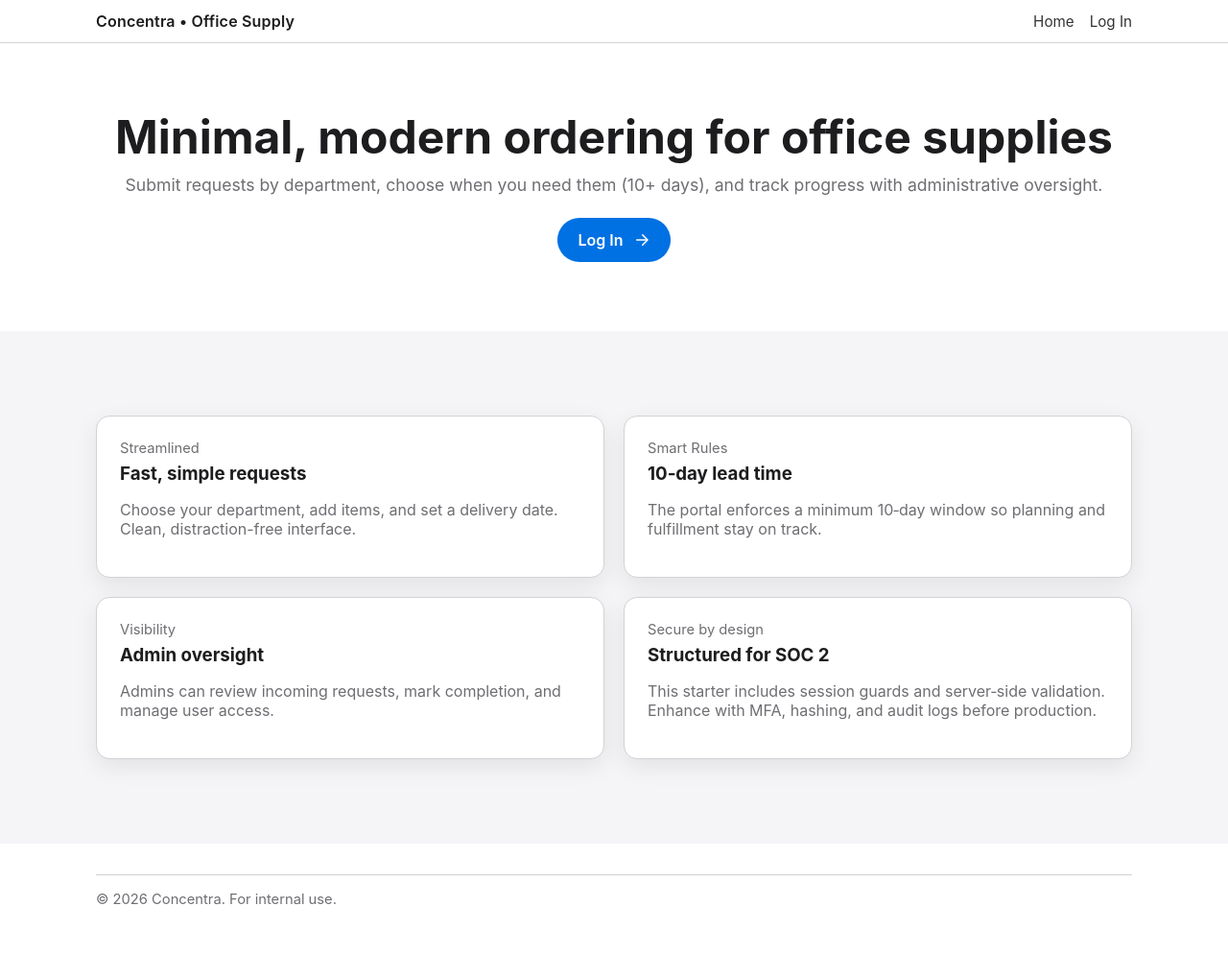
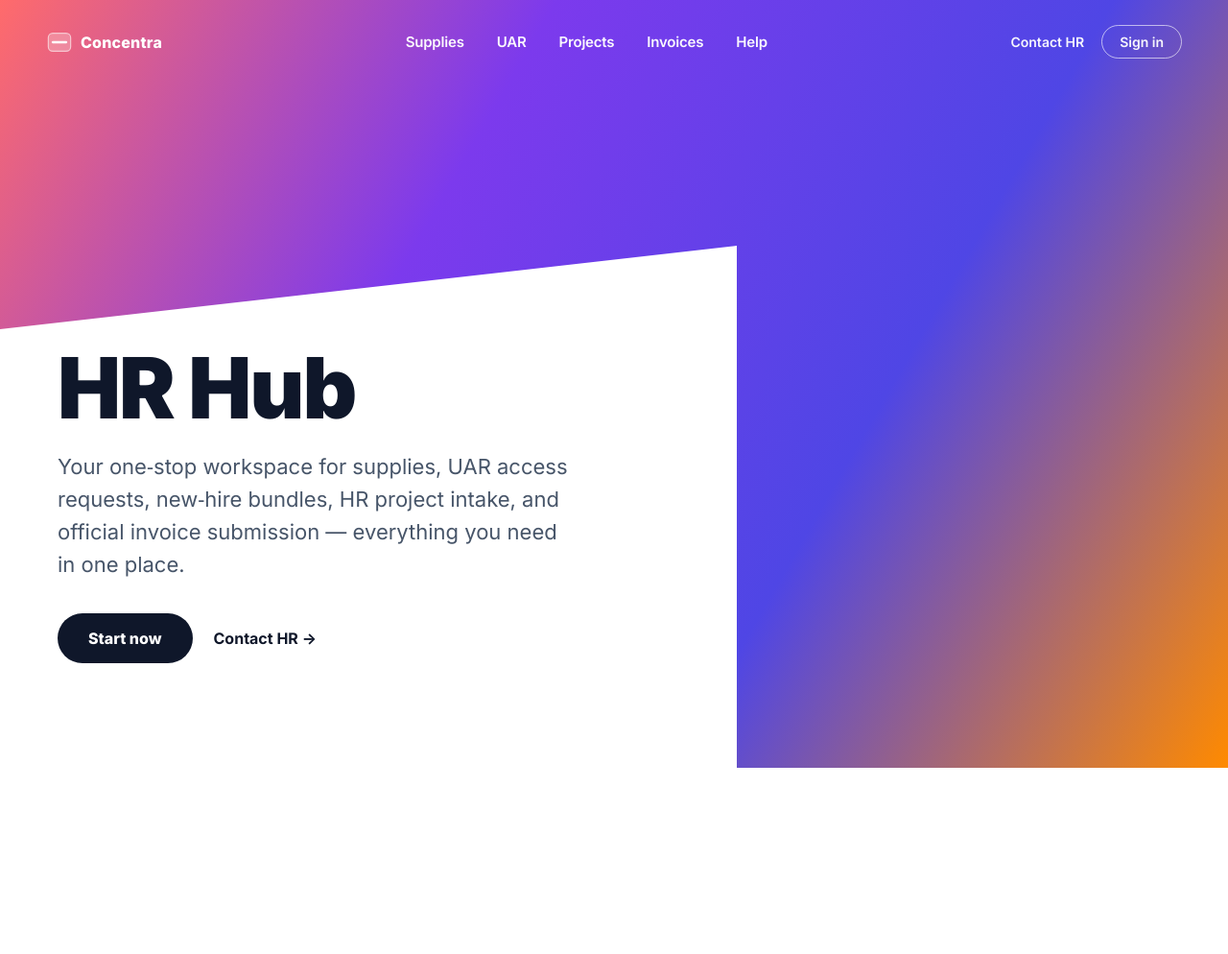
Before and after one commit to taylorcrown2026/Office-Supplies, a plain HTML site: page index.html in a window 1280 px wide. Shown: the whole page at 96% size. After the commit the page ends 800 px from the top, so only its background shows below. Drawn offline with Linux system fonts and the light colour scheme.

Commit message:
Add files via upload

```diff
--- a/index.html
+++ b/index.html
@@ -3,66 +3,169 @@
 <head>
   <meta charset="UTF-8" />
   <meta name="viewport" content="width=device-width, initial-scale=1.0" />
-  <title>Office Supply Ordering Portal</title>
-  <link rel="stylesheet" href="styles.css" />
+  <title>HR Hub — Concentra</title>
+
+  <!-- Google Fonts (correct usage — nothing visible renders) -->
+  <link rel="preconnect" href="https://fonts.gstatic.com" crossorigin>
+  <link href="https://fonts.googleapis.com/css2?family=Inter:wght@300;400;500;600;700;800;900&display=swap" rel="stylesheet">
+
+  <style>
+    /* ===================================================================
+       ROOT & GLOBAL
+       =================================================================== */
+    :root{
+      --ink:#0F172A;            /* primary text */
+      --muted:#475569;          /* secondary text */
+      --white:#FFFFFF;          /* white */
+      --surface:#FFFFFF;        /* card surface */
+      --border:#E5E7EB;         /* subtle border */
+
+      --indigo:#6366F1;         /* accent indigo */
+      --blue:#4F46E5;           /* accent blue */
+
+      /* Gradient hero stops (Stripe-like) */
+      --gA:#ff6b6b;             /* coral */
+      --gB:#7c3aed;             /* violet */
+      --gC:#4f46e5;             /* indigo */
+      --gD:#ff8a00;             /* tangerine */
+
+      --shadow-strong:0 36px 120px rgba(2,6,23,.28);
+      --shadow-soft:0 24px 80px rgba(2,6,23,.16);
+      --shadow-mid:0 16px 44px rgba(2,6,23,.20);
+
+      --r-card:28px;            /* rounded corners */
+      --r-inner:14px;
+    }
+
+    *{box-sizing:border-box;margin:0;padding:0}
+    html,body{height:100%}
+    body{
+      font-family:Inter,system-ui,-apple-system,Segoe UI,Roboto,Helvetica,Arial,sans-serif;
+      color:var(--ink);
+      background:var(--white);
+      -webkit-font-smoothing:antialiased;
+      -moz-osx-font-smoothing:grayscale;
+      overflow-x:hidden;
+    }
+
+    a{color:inherit}
+
+    /* ===================================================================
+       TOP NAV (Stripe-like)
+       =================================================================== */
+    .topbar{position:relative;z-index:50;display:flex;align-items:center;justify-content:space-between;padding:26px 48px;color:#fff}
+
+    .brand{display:flex;align-items:center;gap:12px}
+
+    /* Inline fallback logo so there's never a broken image */
+    .brand .logo-fallback{display:inline-flex;align-items:center;gap:8px;color:#fff;font-weight:800;letter-spacing:.2px}
+    .brand .logo-fallback svg{width:28px;height:28px;display:block}
+
+    /* If you have concentra-logo.png, swap the span for the img below */
+    .brand img{height:30px;display:block}
+
+    .nav{display:flex;align-items:center;gap:34px}
+    .nav a{color:#fff;opacity:.96;text-decoration:none;font-weight:600;font-size:15px;letter-spacing:-.2px}
+    .nav a:hover{opacity:1}
+
+    .right-cta{display:flex;align-items:center;gap:18px}
+    .right-cta a{color:#fff;text-decoration:none;font-weight:600;font-size:14px;opacity:.95}
+    .btn-outline{padding:8px 18px;border-radius:22px;border:1px solid rgba(255,255,255,.65);color:#fff;text-decoration:none;font-weight:600;font-size:14px}
+    .btn-outline:hover{background:rgba(255,255,255,.16)}
+
+    /* ===================================================================
+       HERO (True Stripe composition)
+       =================================================================== */
+    .hero{position:relative;min-height:100vh;height:100vh;min-height:760px;overflow:hidden;background:linear-gradient(120deg,var(--gA),var(--gB),var(--gC),var(--gD))}
+
+    /* White angled wedge bottom-left */
+    .hero:after{content:"";position:absolute;inset:auto 0 0 0;height:68%;background:#fff;clip-path:polygon(0 16%, 60% 0, 60% 100%, 0 100%);z-index:1}
+
+    .hero-inner{position:relative;z-index:5;max-width:1500px;margin:0 auto;padding:100px 60px;display:grid;grid-template-columns:1fr 1fr;gap:84px;align-items:center;height:100%}
+
+    .headline{position:relative;top:40px}
+    .headline h1{font-weight:900;font-size:88px;line-height:.95;letter-spacing:-2px;color:var(--ink)}
+    .sub{margin-top:22px;font-size:22px;line-height:1.55;color:var(--muted);max-width:640px}
+
+    .cta-row{margin-top:34px;display:flex;align-items:center;gap:22px}
+    .btn-primary{background:var(--ink);color:#fff;padding:16px 32px;border-radius:28px;text-decoration:none;font-weight:800;font-size:16px}
+    .link{font-weight:700;color:var(--ink);text-decoration:none}
+
+    /* ===================================================================
+       RESPONSIVE
+       =================================================================== */
+    @media (max-width:1200px){
+      .panel-back{right:auto;left:0;top:360px;transform:rotate(0);width:100%;max-width:620px}
+      .panel-mid{display:none}
+      .panel-front{position:relative;right:auto;top:auto;margin:0 auto}
+      .hero-inner{grid-template-columns:1fr;gap:56px;padding:84px 40px}
+      .headline{top:0}
+      .headline h1{font-size:64px}
+    }
+
+    @media (max-width:700px){
+      .topbar{padding:20px}
+      .nav{display:none}
+      .right-cta{gap:12px}
+      .hero-inner{padding:60px 20px}
+      .headline h1{font-size:44px}
+      .sub{font-size:18px}
+      .panel-front{width:100%;max-width:380px;margin-left:auto;margin-right:auto}
+    }
+  </style>
 </head>
 <body>
-  <nav class="nav" aria-label="Primary">
-    <div class="inner">
-      <div class="brand">Concentra • Office Supply</div>
-      <div style="margin-left:auto; display:flex; gap:16px">
-        <a href="index.html" aria-current="page">Home</a>
-        <a href="login.html">Log In</a>
+  <section class="hero">
+    <header class="topbar">
+      <div class="brand">
+        <!-- Fallback mark (remove if you swap to your real file) -->
+        <span class="logo-fallback" aria-label="Concentra">
+          <svg viewBox="0 0 24 24" fill="none" xmlns="http://www.w3.org/2000/svg" aria-hidden="true">
+            <rect x="2" y="4" width="20" height="16" rx="4" fill="rgba(255,255,255,.25)" stroke="rgba(255,255,255,.6)"/>
+            <path d="M6 12h12" stroke="#fff" stroke-width="2" stroke-linecap="round"/>
+          </svg>
+          Concentra
+        </span>
       </div>
-    </div>
-  </nav>
 
-  <header class="hero container">
-    <div>
-      <h1>Minimal, modern ordering for office supplies</h1>
-      <p>Submit requests by department, choose when you need them (10+ days), and track progress with administrative oversight.</p>
-      <div>
-        <a class="btn primary" href="login.html" aria-label="Log In to order">Log In
-          <span class="icon" aria-hidden="true">
-            <svg viewBox="0 0 24 24" fill="none" stroke="currentColor" stroke-width="2" stroke-linecap="round" stroke-linejoin="round"><path d="M5 12h14"/><path d="M13 5l7 7-7 7"/></svg>
-          </span>
-        </a>
+      <nav class="nav" aria-label="Primary">
+        <a href="#">Supplies</a>
+        <a href="#">UAR</a>
+        <a href="#">Projects</a>
+        <a href="#">Invoices</a>
+        <a href="#">Help</a>
+      </nav>
+
+      <div class="right-cta">
+        <a href="#">Contact HR</a>
+        <a href="#" class="btn-outline">Sign in</a>
       </div>
-    </div>
-  </header>
+    </header>
 
-  <section class="section surface">
-    <div class="container">
-      <div class="grid cols-2">
-        <div class="card pad">
-          <div class="small muted">Streamlined</div>
-          <h3 style="margin:6px 0 8px">Fast, simple requests</h3>
-          <p class="muted">Choose your department, add items, and set a delivery date. Clean, distraction-free interface.</p>
-        </div>
-        <div class="card pad">
-          <div class="small muted">Smart Rules</div>
-          <h3 style="margin:6px 0 8px">10‑day lead time</h3>
-          <p class="muted">The portal enforces a minimum 10‑day window so planning and fulfillment stay on track.</p>
+    <div class="hero-inner">
+      <!-- LEFT CONTENT -->
+      <div class="headline">
+        <h1>HR Hub</h1>
+        <p class="sub">Your one‑stop workspace for supplies, UAR access requests, new‑hire bundles,
+          HR project intake, and official invoice submission — everything you need in one place.</p>
+        <div class="cta-row">
+          <a class="btn-primary" href="#">Start now</a>
+          <a class="link" href="#">Contact HR →</a>
         </div>
       </div>
-      <div class="grid cols-2" style="margin-top:20px">
-        <div class="card pad">
-          <div class="small muted">Visibility</div>
-          <h3 style="margin:6px 0 8px">Admin oversight</h3>
-          <p class="muted">Admins can review incoming requests, mark completion, and manage user access.</p>
+            <div class="pb-chart">
+              <svg viewBox="0 0 200 60" xmlns="http://www.w3.org/2000/svg" aria-hidden="true">
+                <defs>
+                  <linearGradient id="g1" x1="0" x2="0" y1="0" y2="1">
+                    <stop stop-color="#A78BFA" offset="0"/>
+                    <stop stop-color="#6366F1" offset="1"/>
+                  </linearGradient>
+                </defs>
+              </svg>
+            </div>
+          </div>
         </div>
-        <div class="card pad">
-          <div class="small muted">Secure by design</div>
-          <h3 style="margin:6px 0 8px">Structured for SOC 2</h3>
-          <p class="muted">This starter includes session guards and server‑side validation. Enhance with MFA, hashing, and audit logs before production.</p>
-        </div>
-      </div>
     </div>
   </section>
-
-  <footer class="container" style="padding:32px 20px 48px">
-    <div class="hairline" style="margin-bottom:16px"></div>
-    <div class="small muted">© 2026 Concentra. For internal use.</div>
-  </footer>
 </body>
 </html>
```
